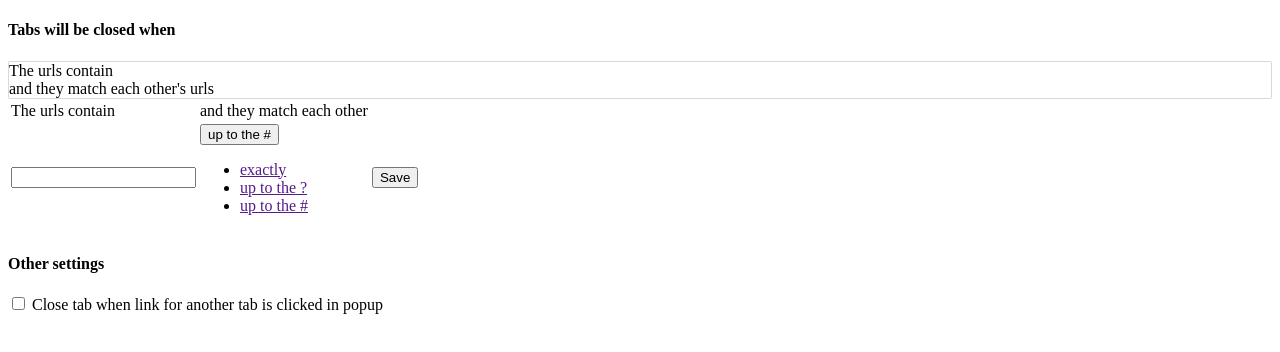
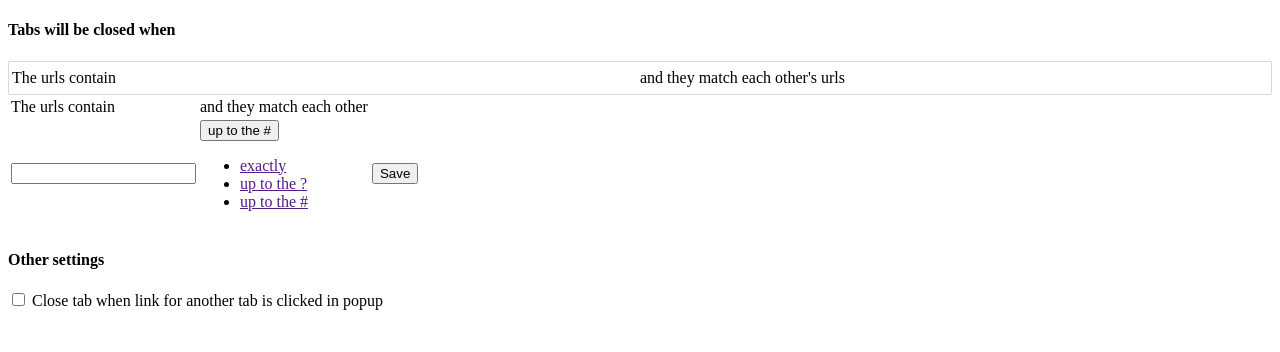
Before and after one commit to devm33/tabstopper, a browser extension: page options.html in a window 1280 px wide. Drawn offline with nearby package versions, Linux system fonts and the light colour scheme.

Commit message:
using flex box without strange prefixes, trying to simplify chrome ui css

```diff
--- a/options.css
+++ b/options.css
@@ -28,13 +28,37 @@ body {
 .list.rule-list {
     border: 1px solid #d9d9d9;
     border-radius: 2px;
+    outline: none;
+    overflow: auto;
+    position: relative;
+}
+
+.rule-list .listitem {
+    align-items: center;
+    background-color: rgba(255, 255, 255, 0);
+    border-radius: 0;
+    border: none;
+    box-sizing: border-box;
+    cursor: default;
+    display: flex;
+    height: 32px;
+    justify-content: space-around;
+    line-height: 20px;
+    margin: 0;
+    overflow: hidden;
+    padding: 0 3px;
+    position: relative;
+    text-overflow: ellipsis;
+    transition: 150ms background-color;
+    -webkit-user-select: none;
+}
+
+.rule-list .listitem.editable:hover {
+    background-color: rgb(228, 236, 247);
 }
 
 .rule-list .col {
-    -webkit-box-align: center;
-    -webkit-padding-end: 1ex;
     box-sizing: border-box;
-    display: -webkit-box;
     width: 50%;
 }
 
@@ -52,12 +76,14 @@ body {
   width: 16px;
 }
 
-.list > *:not(:hover):not(.selected) .row-delete-button {
+.list > .listitem:not(:hover):not(.selected) .row-delete-button,
+.list > .listitem:not(.editable) .row-delete-button {
+{
   opacity: 0;
   pointer-events: none;
 }
 
-.list div[role='listitem'] .row-delete-button {
+.list .listitem .row-delete-button {
   opacity: 1;
 }
 
```
